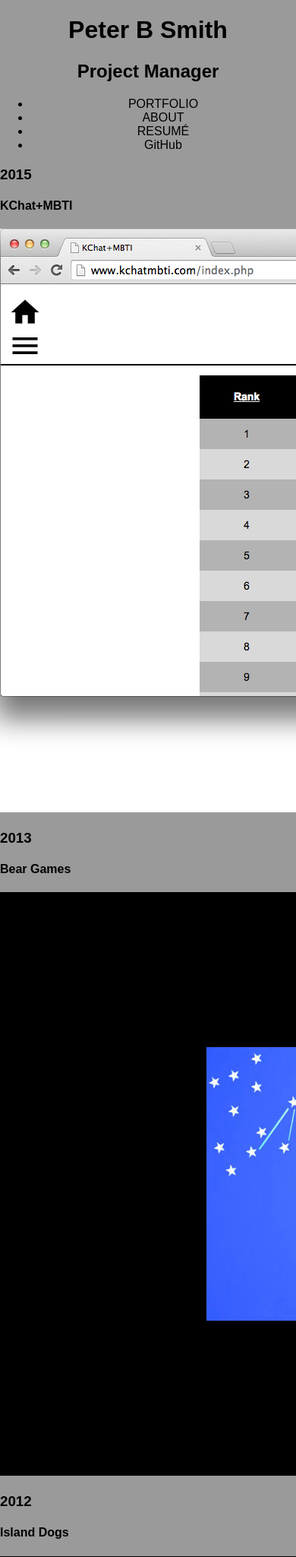
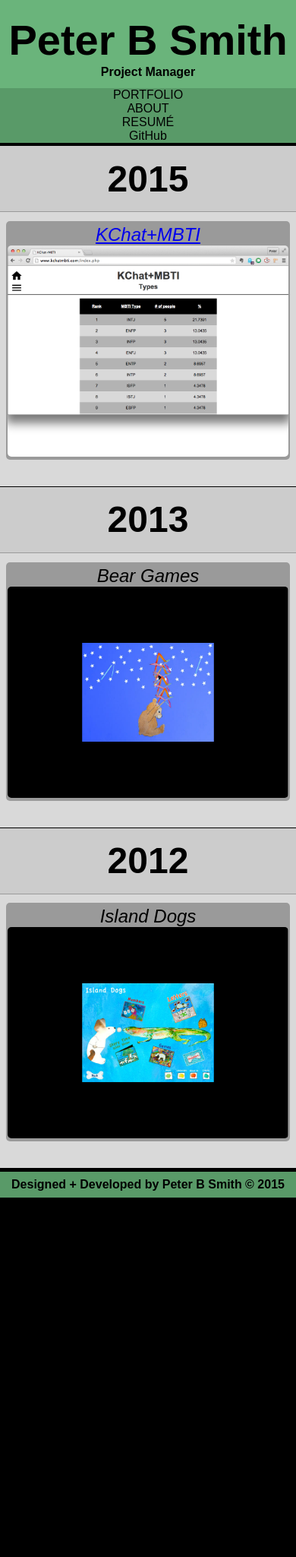
Before and after one commit to peterbsmyth/portfolio-old, a PHP site: page / in a window 390 px wide; the page is wider, and only the part inside the window is pictured. Shown: the top 2049 px of that part at 76% size. After the commit the page ends 1576 px from the top of that part, so only its background shows below. Run offline with PHP 8.4, Linux system fonts and the light colour scheme.

Commit message:
organized wireframes, added about.php, updated index.php and main.css towards completion of mobile formatting

```diff
--- a/css/main.css
+++ b/css/main.css
@@ -1,9 +1,154 @@
-body {
-	background-color:#9a9a9a;
+/**********************************
+GENERAL
+**********************************/
+
+body{
+	padding: 0;
+	margin: 0;
 }
 
-header {
+.wrapper {
 	margin: 0 auto;
 	max-width: 960px;
+}
+
+img{
+	max-width: 100%;
+}
+
+ul {
+	list-style-type: none;
+	padding: 0;
+	margin: 0;
+}
+
+p{
+	padding: 0;
+	margin: 0;
+}
+
+/**********************************
+HEADER
+**********************************/
+
+header{
+	margin: 0;
+	padding: 0;
+	width: 100%;
+	text-align: center;
+	border-bottom: 4px solid black;
+}
+
+h1{
+	padding: 5% 0 .5% 0;
+	margin: 0;
+	font-size: 3.5em;
+}
+
+h2{
+	margin: 0;
+	padding-bottom: 3%;
+	font-size: 1em;
+}
+
+/**********************************
+PAGE: INDEX
+**********************************/
+
+.portfolio {
+	margin: 0;
 	text-align: center;
 }
+
+.project-list {
+	padding-top: 1%;
+	padding-bottom: 7%;
+}
+
+.year{
+	font-size: 3em;
+	font-weight: bold;
+	padding: 4% 0 4% 0;
+	border-top: 1px solid black;
+	border-bottom: 1px solid #9a9a9a;
+}
+
+.top-year{
+	border-top: none;
+}
+
+.project {
+	margin: 2%;
+	padding: 1% 0;
+	font-size: 1.5em;
+	font-style: italic;
+	border: 1px solid #;
+	-webkit-border-radius: 5px;
+	-moz-border-radius: 5px;
+	border-radius: 5px;
+}
+
+.project img {
+	display: block;
+	max-width: 99%;
+	margin: 0 auto;
+	border: 1px solid #;
+	-webkit-border-radius: 5px;
+	-moz-border-radius: 5px;
+	border-radius: 5px;
+}
+
+/**********************************
+FOOTER
+**********************************/
+
+footer{
+	text-align: center;
+	border-top: 5px solid black;
+}
+
+h6{
+	font-size: 1em;
+	margin: 0;;
+	padding: 2% 0;
+}
+
+/**********************************
+COLORS
+-------
+Gray
+#9a9a9a -darker
+#b3b3b3 -dark
+#d9d9d9 -light
+
+**********************************/
+
+body {
+	background-color:#fff;
+}
+
+header{
+	background-color: #6ab47b;
+}
+
+header a{
+	color: #000;
+}
+
+nav, footer {
+	background-color: #599a68;
+}
+
+
+.portfolio{
+	background-color: #d9d9d9;
+}
+
+.year{
+	color: black;
+	background-color: #ccc;
+}
+
+.project{
+	background-color: #9a9a9a;
+}
--- a/index.php
+++ b/index.php
@@ -20,19 +20,43 @@
 				</ul>
 			</nav>
 		</header>
+		<div class="wrapper">
 			<section>
-			<h3>2015</h3>
-			<h4>KChat+MBTI</h4>
-			<img src="img/portfolio-01.png" alt="KChat+MBTI Screenshot">
-			<h3>2013</h3>
-			<h4>Bear Games</h4>
+				<ul class="portfolio">
+					<li>
+						<p class="year top-year">2015</p>
+						<ul class="project-list">
+						<a href="http://www.kchatmbti.com">
+							<li class="project">
+								<p>KChat+MBTI</p>
+								<img src="img/portfolio-01.png" alt="KCHAT+MBTI Screenshot">
+							</li>
+						</a>
+						</ul>
+					</li>
+					<li>
+						<p class="year">2013</p>
+						<ul class="project-list">
+							<li class="project">
+								<p>Bear Games</p>
 								<img src="img/portfolio-03-temp.png" alt="Bear Games Screenshot">
-			<h3>2012</h3>
-			<h4>Island Dogs</h4>
+							</li>
+						</ul>
+					</li>
+					<li>
+						<p class="year">2012</p>
+						<ul class="project-list">
+							<li class="project">
+								<p>Island Dogs</p>
 								<img src="img/portfolio-02-temp.png" alt="Island Dogs Screenshot">
+							</li>
+						</ul>
+					</li>
+				</ul>
 			</section>
 			<footer>
-			<h6>Designed + Developed by Peter B Smith &copy; 2015</h6>
+				<h6 class="copyright">Designed + Developed by Peter B Smith &copy; 2015</h6>
 			</footer>
+		</div>
 	</body>
 </html>
```
Also changed, not shown: about.php (added, +32 -0 lines), 8 other files. Lines whose indentation alone changed are shown as unchanged.
